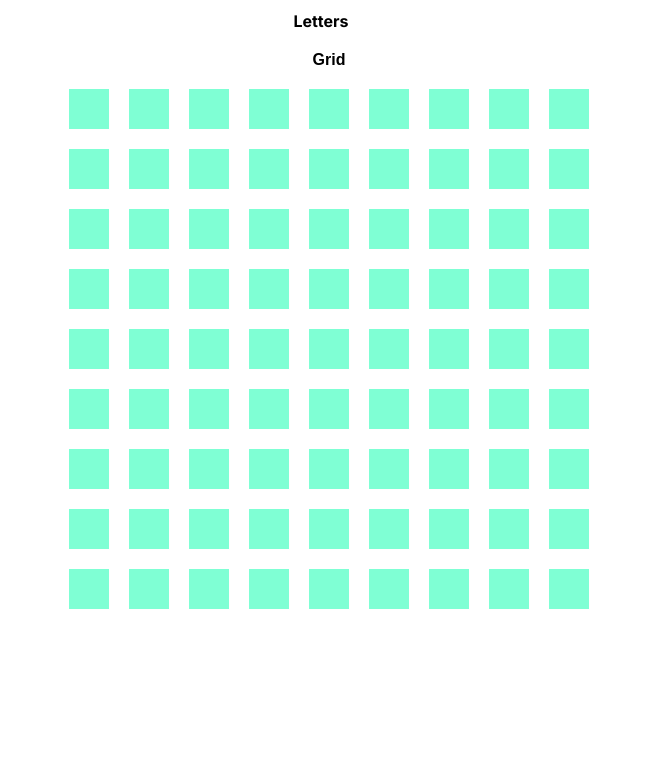
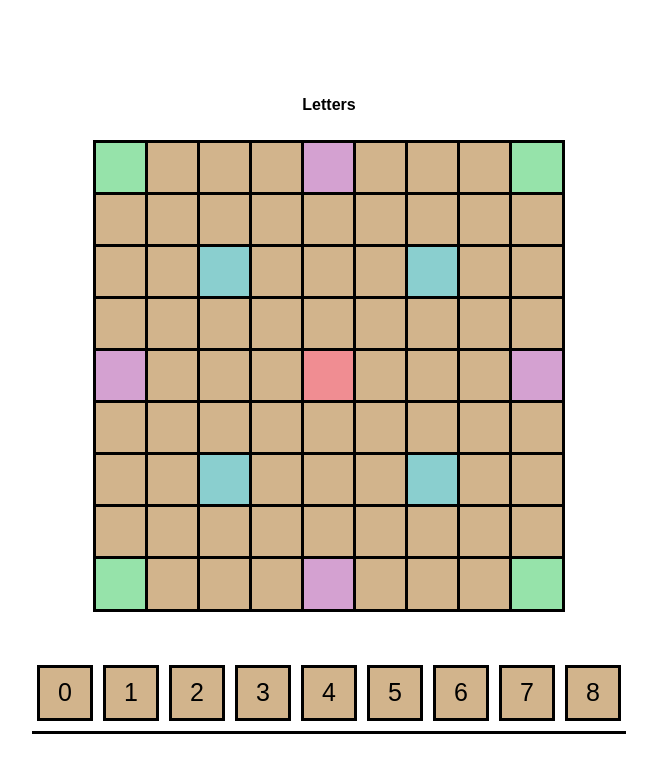
Before and after one commit to laurajank2/letters, a Next.js app: page / in a window 1280 px wide. Shown: the top 772 px of the page, without its empty margins (319-976 px from the left). Built offline with nearby package versions, Linux system fonts and the light colour scheme.

Commit message:
context is starting to work for board

```diff
--- /dev/null
+++ b/app/lib/LevelContext.ts
@@ -0,0 +1,34 @@
+import { create } from 'domain';
+import { createContext, useState, useContext } from 'react';
+import { GlobalContent, GridFillContent, Tile, TileContextContent } from './definitions';
+
+//tracks spaces filled in grid
+var value = ' '
+var spacesFilledVar = [...Array(9)].map(e => Array(9).fill(value));
+
+export const GridFillContext = createContext<GridFillContent>({
+fill: spacesFilledVar, // set a default value
+setFill: () => {},
+})
+export const useGridFillContext = () => useContext(GridFillContext)
+
+//tracks selected tile
+var tile: Tile = {
+    letter: "-1",
+    row: -1,
+    col: -1
+}
+export const SelectedTileContext = createContext<TileContextContent>({
+tile: tile, // set a default value
+setTile: () => {},
+})
+export const useSelectedTileContext = () => useContext(SelectedTileContext)
+
+
+
+//sample create context
+export const MyGlobalContext = createContext<GlobalContent>({
+copy: 'Hello World', // set a default value
+setCopy: () => {},
+})
+export const useGlobalContext = () => useContext(MyGlobalContext)
--- a/app/page.tsx
+++ b/app/page.tsx
@@ -1,11 +1,10 @@
-import Image from "next/image";
-import GridBase from "./ui/gridBase";
+import Gameplay from "./ui/gameplay";
 
 export default function Home() {
   return (
-    <main>
+    <main className="app">
       <h1>Letters</h1>
-      <GridBase />
+      <Gameplay/>
     </main>
   );
 }
--- /dev/null
+++ b/app/ui/gameplay.tsx
@@ -0,0 +1,22 @@
+'use client';
+
+import React, {useState} from "react";
+import { GridFillContext } from "../lib/LevelContext";
+import { useContext } from "react";
+
+import GridBase from "./gridBase";
+import RackBase from "./rackBase";
+
+export default function Gameplay() {
+    var value = ' '
+    var spacesFilledVar = [...Array(9)].map(e => Array(9).fill(value));
+
+    const [fill, setFill] = useState<Array<Array<String>>>(spacesFilledVar);
+
+    return (
+        <GridFillContext.Provider value={{fill, setFill}}>
+            <GridBase />
+            <RackBase />
+        </GridFillContext.Provider>
+    )
+}
--- a/app/ui/grid.tsx
+++ b/app/ui/grid.tsx
@@ -1,29 +1,71 @@
 'use client';
 
 import React from 'react';
+import CSS from "csstype";
 import { GridBase } from '../lib/definitions';
+import { useContext } from 'react';
+import { useGridFillContext } from '../lib/LevelContext';
+useGridFillContext
 
 export default function Grid ({grid}:{grid:GridBase})  {
   const cells = new Array(grid.cells).fill(0);
   const rows = new Array(grid.rows).fill(0);
 
+  const { fill, setFill } = useGridFillContext()
+  const gridStatus:Array<Array<String>> = fill;
+
+  console.log(gridStatus)
+
+  const tripleWordStyle: CSS.Properties = {
+    backgroundColor: "rgb(150, 227, 170)"
+  }
+
+  const doubleWordStyle: CSS.Properties = {
+    backgroundColor: "rgb(212, 161, 209)"
+  }
+
+  const doubleLetterStyle: CSS.Properties = {
+    backgroundColor: "rgb(138, 207, 207)"
+  }
+
+  const startStyle: CSS.Properties = {
+    backgroundColor: "rgb(240, 141, 146)"
+  }
+
+  const normalStyle: CSS.Properties = {
+    backgroundColor: "tan"
+  }
+
+  const chooseStyle = (indices: Array<Number>): CSS.Properties => {
+    if ((indices[0] == 0 && indices[1] == 0) || (indices[0] == 0 && indices[1] == 8) || (indices[0] == 8 && indices[1] == 0) || (indices[0] == 8 && indices[1] == 8)) {
+      return tripleWordStyle
+    } else if ((indices[0] == 4 && indices[1] == 0) || (indices[0] == 0 && indices[1] == 4) || (indices[0] == 8 && indices[1] == 4) || (indices[0] == 4 && indices[1] == 8)) {
+      return doubleWordStyle
+    } else if ((indices[0] == 2 && indices[1] == 2) || (indices[0] == 2 && indices[1] == 6) || (indices[0] == 6 && indices[1] == 2) || (indices[0] == 6 && indices[1] == 6)) {
+      return doubleLetterStyle
+    } else if (indices[0] == 4 && indices[1] == 4) {
+      return startStyle
+    }
+    return normalStyle
+  }
+
   const handleClick = (e:  React.MouseEvent<HTMLLIElement>) => {
-    const item : HTMLLIElement = (e.target as HTMLLIElement);
-    if (item.classList.contains('selected')) {
-      item.classList.remove('selected');
+    const space : HTMLLIElement = (e.target as HTMLLIElement);
+    if (space.classList.contains('selected')) {
+      space.classList.remove('selected');
     } else {
-      item.classList.add('selected');
+      space.classList.add('selected');
     }
   };
 
   return (
     <main>
-      <h1>Grid</h1>
 
-      {rows.map((row, index) => (
-        <ul className="row" key={index}>
-          {cells.map((cell, index) => (
-            <li key={index} className="item" onClick={handleClick} />
+      {rows.map((row, indexRow) => (
+
+        <ul className="row" key={indexRow}>
+          {cells.map((cell, indexCol) => (
+            <li key={indexCol} id={`${indexCol}, ${indexRow}`} className="space" style={chooseStyle([indexCol, indexRow])} onClick={handleClick}>{`${gridStatus[indexRow][indexCol]}`}</li>
           ))}
         </ul>
       ))}
--- a/app/ui/gridBase.tsx
+++ b/app/ui/gridBase.tsx
@@ -3,10 +3,10 @@ import "./styles.css";
 import Grid from "./grid";
 
 export default function GridBase() {
-    type GridBase = {
-        cells: Number,
-        rows: Number
-    };
+  type GridBase = {
+      cells: Number,
+      rows: Number
+  };
   const gridBase : GridBase = {
     cells: 9,
     rows: 9
@@ -15,7 +15,7 @@ export default function GridBase() {
 
 
   return (
-    <div className="app">
+    <div className="grid-base">
       <Grid
         grid={gridBase}
       />
--- /dev/null
+++ b/app/ui/rack.tsx
@@ -0,0 +1,43 @@
+'use client';
+
+import React from 'react';
+import { GridBase } from '../lib/definitions';
+import { useContext } from 'react';
+import { useGlobalContext } from '../lib/LevelContext';
+
+export default function Rack ({grid}:{grid:GridBase})  {
+  const cells = new Array(grid.cells).fill(0);
+  const rows = new Array(grid.rows).fill(0);
+
+  //sample context change
+  const { copy, setCopy } = useGlobalContext()
+  console.log("former copy: " + copy);
+
+  const handleClick = (e:  React.MouseEvent<HTMLLIElement>) => {
+    //sample context change
+    setCopy("new sample")
+
+    console.log("new copy: " + copy)
+    const tile : HTMLLIElement = (e.target as HTMLLIElement);
+
+    if (tile.classList.contains('selected')) {
+      tile.classList.remove('selected');
+    } else {
+      tile.classList.add('selected');
+    }
+  };
+
+  return (
+    <main>
+
+      {rows.map((row, indexRow) => (
+        <ul className="row" key={indexRow}>
+          {cells.map((cell, indexCell) => (
+            <li key={indexCell} className="tile" onClick={handleClick} >{`${indexCell}`}</li>
+          ))}
+        </ul>
+      ))}
+
+    </main>
+  );
+};
--- /dev/null
+++ b/app/ui/rackBase.tsx
@@ -0,0 +1,29 @@
+'use client';
+
+import React, { useEffect, useState } from "react";
+import "./styles.css";
+import Rack from "./rack";
+import { useContext } from "react";
+import { useGlobalContext } from "../lib/LevelContext";
+
+export default function RackBase() {
+  type GridBase = {
+      cells: Number,
+      rows: Number
+  };
+  const rackBase : GridBase = {
+    cells: 9,
+    rows: 1
+  };
+
+  const { copy, setCopy } = useGlobalContext()
+
+
+  return (
+    <div className="rack-base">
+      <Rack
+        grid={rackBase}
+      />
+    </div>
+  );
+}
--- a/app/ui/styles.css
+++ b/app/ui/styles.css
@@ -14,46 +14,6 @@
     line-height: 1;
   }
 
-  button {
-    font-size: 14px;
-    color: black;
-    background-color: white;
-    border: 1px solid black;
-    border-radius: 40px;
-    line-height: 1;
-    padding: 6px 20px;
-    text-transform: uppercase;
-    text-decoration: none;
-    margin: 20px auto;
-    outline: none;
-    transition: 0.3s ease;
-    display: flex;
-    justify-content: center;
-  }
-
-  button:hover {
-    background-color: black;
-    color: white;
-  }
-
-  input {
-    width: 246px;
-    font-size: 16px;
-    line-height: 20px;
-    color: black;
-    padding: 10px;
-    border: 1px solid black;
-    cursor: pointer;
-  }
-
-  input::placeholder {
-    color: gray;
-  }
-
-  input:focus {
-    border: 1px solid black;
-    outline: none;
-  }
 
   ul,
   ol,
@@ -68,6 +28,7 @@
     justify-content: center;
     align-items: center;
     text-align: center;
+    margin-top: 10px;
   }
 
   h1 {
@@ -81,21 +42,51 @@
     align-items: center;
   }
 
-  .item {
-    width: 40px;
-    min-width: 40px;
-    height: 40px;
-    min-height: 40px;
-    background-color: aquamarine;
-    margin: 10px;
+  .space {
+    font-size: 25px;
+    display: flex;
+    justify-content: center;
+    align-items: center;
+    width: 50px;
+    min-width: 50px;
+    height: 50px;
+    min-height: 50px;
+    background-color: tan;
+    margin: -2px;
+    border: solid;
   }
 
-  .item.selected {
+  .tile {
+    font-size: 25px;
+    display: flex;
+    justify-content: center;
+    align-items: center;
+    width: 50px;
+    min-width: 50px;
+    height: 50px;
+    min-height: 50px;
+    background-color: tan;
+    margin: 5px;
+    border: solid;
+  }
+
+  .rack-base {
+    margin-top: 5vh;
+    padding-bottom: 5px;
+    border-bottom: solid;
+  }
+
+  .grid-base {
+    margin-top: 1vh;
+  }
+
+
+  .space.selected {
     background-color: red;
   }
 
-  input {
-    margin: 20px auto;
+  .tile.selected {
+    background-color: blue;
   }
 
   label {
```
Also changed, not shown: app/lib/definitions.ts (+22 -0 lines), package.json (+6 -5 lines), 1 other file (tests, documents, lock files or other folders).
